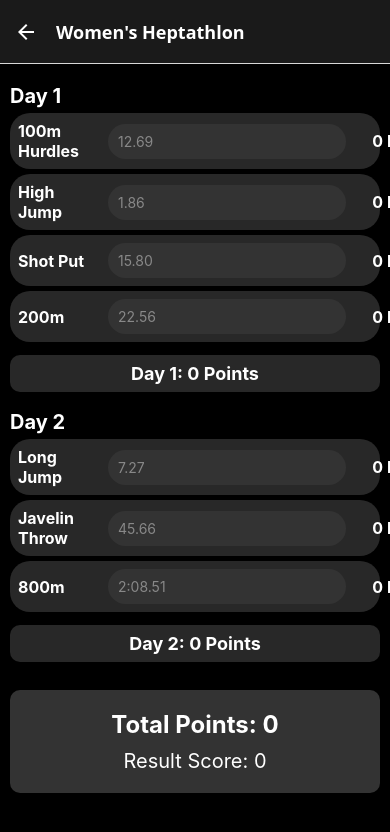
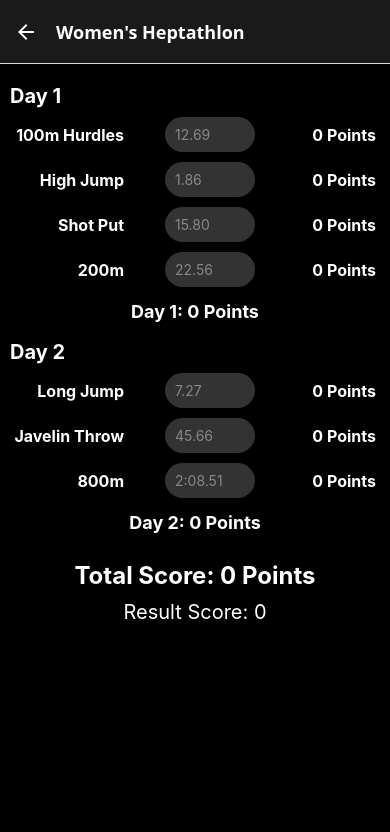
Before and after one commit to Luc824/CombinedEventsApp, a React Native app: screen /WomenHeptathlon in a window 390 px wide. Shown: the top 832 px of the page. Built offline with nearby package versions, Linux system fonts and the light colour scheme.

Commit message:
udpedate UI

```diff
--- a/screens/DecathlonScreen.js
+++ b/screens/DecathlonScreen.js
@@ -221,7 +221,9 @@ export default function DecathlonScreen() {
 
         {/* Total Score */}
         <View style={styles.totalContainer}>
-          <Text style={styles.totalText}>Total Points: {getTotalPoints()}</Text>
+          <Text style={styles.totalText}>
+            Total Score: {getTotalPoints()} Points
+          </Text>
           <Text style={styles.resultScoreText}>
             Result Score: {getResultScore()}
           </Text>
@@ -256,9 +258,9 @@ const styles = StyleSheet.create({
     marginBottom: 5,
   },
   eventContainer: {
-    marginBottom: 5,
+    marginBottom: 2,
     backgroundColor: "transparent",
-    padding: 8,
+    padding: 4,
     borderRadius: 20,
     flexDirection: "row",
     alignItems: "center",
@@ -291,12 +293,12 @@ const styles = StyleSheet.create({
     textAlign: "right",
   },
   dayTotalContainer: {
-    backgroundColor: "#282828",
-    paddingVertical: 8,
-    paddingHorizontal: 10,
+    backgroundColor: "transparent",
+    paddingVertical: 4,
+    paddingHorizontal: 5,
     borderRadius: 10,
-    marginTop: 8,
-    marginBottom: 8,
+    marginTop: 4,
+    marginBottom: 4,
     alignItems: "center",
   },
   dayTotalText: {
@@ -306,10 +308,10 @@ const styles = StyleSheet.create({
     textAlign: "center",
   },
   totalContainer: {
-    padding: 20,
-    backgroundColor: "#333",
-    marginTop: 20,
-    marginBottom: 20,
+    padding: 10,
+    backgroundColor: "transparent",
+    marginTop: 10,
+    marginBottom: 10,
     borderRadius: 10,
   },
   totalText: {
--- a/screens/HomeScreen.js
+++ b/screens/HomeScreen.js
@@ -1,47 +1,51 @@
 import React from "react";
-import { View, Text, StyleSheet, TouchableOpacity } from "react-native";
+import {
+  View,
+  Text,
+  StyleSheet,
+  TouchableOpacity,
+  StatusBar,
+  SafeAreaView,
+} from "react-native";
 
-const HomeScreen = ({ navigation }) => {
+const TRACK_COLOR = "#D35400";
+
+export default function HomeScreen({ navigation }) {
   return (
+    <SafeAreaView style={styles.safeArea}>
+      <StatusBar barStyle="light-content" backgroundColor="#000" />
       <View style={styles.container}>
-      <Text style={styles.title}>Combined Events Calculator</Text>
-
-      <View style={styles.section}>
-        <Text style={styles.sectionTitle}>Men:</Text>
+        <Text style={styles.title}>Combined Events{"\n"}Calculator</Text>
+        <Text style={styles.sectionTitle}>Men</Text>
         <View style={styles.buttonRow}>
           <TouchableOpacity
-            style={[styles.button, styles.rowButton]}
+            style={[styles.button, styles.pillButton]}
             onPress={() => navigation.navigate("Decathlon")}
           >
             <Text style={styles.buttonText}>Decathlon</Text>
           </TouchableOpacity>
           <TouchableOpacity
-            style={[styles.button, styles.rowButton]}
+            style={[styles.button, styles.pillButton]}
             onPress={() => navigation.navigate("MenHeptathlon")}
           >
             <Text style={styles.buttonText}>Heptathlon</Text>
           </TouchableOpacity>
         </View>
-      </View>
-
-      <View style={styles.section}>
-        <Text style={styles.sectionTitle}>Women:</Text>
+        <Text style={styles.sectionTitle}>Women</Text>
         <View style={styles.buttonRow}>
           <TouchableOpacity
-            style={[styles.button, styles.rowButton]}
+            style={[styles.button, styles.pillButton]}
             onPress={() => navigation.navigate("WomenHeptathlon")}
           >
             <Text style={styles.buttonText}>Heptathlon</Text>
           </TouchableOpacity>
           <TouchableOpacity
-            style={[styles.button, styles.rowButton]}
+            style={[styles.button, styles.pillButton]}
             onPress={() => navigation.navigate("WomenPentathlon")}
           >
             <Text style={styles.buttonText}>Pentathlon</Text>
           </TouchableOpacity>
         </View>
-      </View>
-
         <TouchableOpacity
           style={[styles.button, styles.rankingsButton]}
           onPress={() => navigation.navigate("Rankings")}
@@ -49,58 +53,70 @@ const HomeScreen = ({ navigation }) => {
           <Text style={styles.buttonText}>World Rankings Calculator</Text>
         </TouchableOpacity>
       </View>
+    </SafeAreaView>
   );
-};
+}
 
 const styles = StyleSheet.create({
+  safeArea: {
+    flex: 1,
+    backgroundColor: "#000",
+  },
   container: {
     flex: 1,
-    backgroundColor: "#1a1a1a",
+    backgroundColor: "#000",
     padding: 20,
   },
   title: {
-    fontSize: 32,
+    fontSize: 28,
     fontWeight: "bold",
     color: "#fff",
     textAlign: "center",
-    marginTop: 40,
-    marginBottom: 40,
-  },
-  section: {
+    marginTop: 20,
     marginBottom: 30,
+    lineHeight: 34,
   },
   sectionTitle: {
-    fontSize: 24,
+    fontSize: 20,
     color: "#fff",
-    marginBottom: 15,
+    fontWeight: "bold",
     textAlign: "center",
+    marginBottom: 10,
+    marginTop: 10,
   },
   buttonRow: {
     flexDirection: "row",
     justifyContent: "space-between",
-    gap: 15,
+    marginBottom: 20,
+    gap: 20,
   },
   button: {
-    backgroundColor: "#333",
-    padding: 20,
-    borderRadius: 10,
-    marginBottom: 15,
+    backgroundColor: TRACK_COLOR,
+    borderColor: "#fff",
+    borderWidth: 0,
     alignItems: "center",
+    justifyContent: "center",
+    marginBottom: 0,
   },
-  rowButton: {
+  pillButton: {
+    borderRadius: 30,
+    paddingVertical: 12,
+    paddingHorizontal: 30,
     flex: 1,
   },
   buttonText: {
     color: "#fff",
-    fontSize: 18,
+    fontSize: 16,
     fontWeight: "bold",
     textAlign: "center",
   },
   rankingsButton: {
-    backgroundColor: "#444",
-    marginTop: 10,
-    marginBottom: 10,
+    borderRadius: 30,
+    backgroundColor: TRACK_COLOR,
+    marginTop: 20,
+    paddingVertical: 14,
+    paddingHorizontal: 20,
+    width: "100%",
+    alignSelf: "center",
   },
 });
-
-export default HomeScreen;
--- a/screens/MenHeptathlonScreen.js
+++ b/screens/MenHeptathlonScreen.js
@@ -207,7 +207,9 @@ export default function MenHeptathlonScreen() {
 
         {/* Total Score */}
         <View style={styles.totalContainer}>
-          <Text style={styles.totalText}>Total Points: {getTotalPoints()}</Text>
+          <Text style={styles.totalText}>
+            Total Score: {getTotalPoints()} Points
+          </Text>
           <Text style={styles.resultScoreText}>
             Result Score: {getResultScore()}
           </Text>
@@ -242,9 +244,9 @@ const styles = StyleSheet.create({
     marginBottom: 5,
   },
   eventContainer: {
-    marginBottom: 5,
-    backgroundColor: "#282828",
-    padding: 8,
+    marginBottom: 2, // Reduced margin
+    backgroundColor: "transparent",
+    padding: 4, // Reduced padding
     borderRadius: 20,
     flexDirection: "row",
     alignItems: "center",
@@ -255,11 +257,12 @@ const styles = StyleSheet.create({
     fontWeight: "bold",
     marginRight: 10,
     color: "#fff",
-    minWidth: 80,
+    width: 110, // Fixed width for alignment
+    textAlign: "right",
   },
   inputContainer: {},
   input: {
-    flex: 1,
+    width: 90, // Fixed width for uniformity
     height: 35,
     borderWidth: 0,
     borderRadius: 20,
@@ -276,12 +279,12 @@ const styles = StyleSheet.create({
     textAlign: "right",
   },
   dayTotalContainer: {
-    backgroundColor: "#282828",
-    paddingVertical: 8,
-    paddingHorizontal: 10,
+    backgroundColor: "transparent",
+    paddingVertical: 4, // Reduced padding
+    paddingHorizontal: 5,
     borderRadius: 10,
-    marginTop: 8,
-    marginBottom: 8,
+    marginTop: 4, // Reduced margin
+    marginBottom: 4, // Reduced margin
     alignItems: "center",
   },
   dayTotalText: {
@@ -291,10 +294,10 @@ const styles = StyleSheet.create({
     textAlign: "center",
   },
   totalContainer: {
-    padding: 20,
-    backgroundColor: "#333",
-    marginTop: 20,
-    marginBottom: 20,
+    padding: 10, // Reduced padding
+    backgroundColor: "transparent",
+    marginTop: 10, // Reduced margin
+    marginBottom: 10, // Reduced margin
     borderRadius: 10,
   },
   totalText: {
--- a/screens/RankingsScreen.js
+++ b/screens/RankingsScreen.js
@@ -1,5 +1,14 @@
 import React from "react";
-import { View, Text, StyleSheet, TouchableOpacity } from "react-native";
+import {
+  View,
+  Text,
+  StyleSheet,
+  TouchableOpacity,
+  SafeAreaView,
+  StatusBar,
+} from "react-native";
+
+const TRACK_COLOR = "#D35400";
 
 export default function RankingsScreen({ navigation }) {
   const events = [
@@ -10,11 +19,10 @@ export default function RankingsScreen({ navigation }) {
   ];
 
   return (
+    <SafeAreaView style={styles.safeArea}>
+      <StatusBar barStyle="light-content" backgroundColor="#000" />
       <View style={styles.container}>
-      <Text style={styles.title}>World Rankings Calculator</Text>
-      <Text style={styles.subtitle}>
-        Select an event to calculate your result score:
-      </Text>
+        <Text style={styles.title}>World Rankings{"\n"}Calculator</Text>
         {events.map((event, index) => (
           <TouchableOpacity
             key={index}
@@ -25,14 +33,20 @@ export default function RankingsScreen({ navigation }) {
           </TouchableOpacity>
         ))}
       </View>
+    </SafeAreaView>
   );
 }
 
 const styles = StyleSheet.create({
+  safeArea: {
+    flex: 1,
+    backgroundColor: "#000",
+  },
   container: {
     flex: 1,
-    backgroundColor: "#1a1a1a",
+    backgroundColor: "#000",
     padding: 20,
+    alignItems: "center",
   },
   title: {
     fontSize: 28,
@@ -40,23 +54,24 @@ const styles = StyleSheet.create({
     color: "#fff",
     textAlign: "center",
     marginTop: 20,
-    marginBottom: 10,
-  },
-  subtitle: {
-    fontSize: 16,
-    color: "#fff",
-    textAlign: "center",
     marginBottom: 30,
+    lineHeight: 34,
   },
   button: {
-    backgroundColor: "#333",
-    padding: 20,
-    borderRadius: 10,
-    marginBottom: 15,
+    backgroundColor: TRACK_COLOR,
+    borderRadius: 30,
+    paddingVertical: 14,
+    paddingHorizontal: 30,
+    width: "100%",
+    alignSelf: "center",
+    marginBottom: 20,
+    alignItems: "center",
+    justifyContent: "center",
   },
   buttonText: {
     color: "#fff",
-    fontSize: 18,
+    fontSize: 16,
+    fontWeight: "bold",
     textAlign: "center",
   },
 });
--- a/screens/WomenHeptathlonScreen.js
+++ b/screens/WomenHeptathlonScreen.js
@@ -207,7 +207,9 @@ export default function WomenHeptathlonScreen() {
 
         {/* Total Score */}
         <View style={styles.totalContainer}>
-          <Text style={styles.totalText}>Total Points: {getTotalPoints()}</Text>
+          <Text style={styles.totalText}>
+            Total Score: {getTotalPoints()} Points
+          </Text>
           <Text style={styles.resultScoreText}>
             Result Score: {getResultScore()}
           </Text>
@@ -242,9 +244,9 @@ const styles = StyleSheet.create({
     marginBottom: 5,
   },
   eventContainer: {
-    marginBottom: 5,
-    backgroundColor: "#282828",
-    padding: 8,
+    marginBottom: 2, // Reduced margin
+    backgroundColor: "transparent",
+    padding: 4, // Reduced padding
     borderRadius: 20,
     flexDirection: "row",
     alignItems: "center",
@@ -255,11 +257,12 @@ const styles = StyleSheet.create({
     fontWeight: "bold",
     marginRight: 10,
     color: "#fff",
-    minWidth: 80,
+    width: 110, // Fixed width for alignment
+    textAlign: "right",
   },
   inputContainer: {},
   input: {
-    flex: 1,
+    width: 90, // Fixed width for uniformity
     height: 35,
     borderWidth: 0,
     borderRadius: 20,
@@ -276,12 +279,12 @@ const styles = StyleSheet.create({
     textAlign: "right",
   },
   dayTotalContainer: {
-    backgroundColor: "#282828",
-    paddingVertical: 8,
-    paddingHorizontal: 10,
+    backgroundColor: "transparent",
+    paddingVertical: 4, // Reduced padding
+    paddingHorizontal: 5,
     borderRadius: 10,
-    marginTop: 8,
-    marginBottom: 8,
+    marginTop: 4, // Reduced margin
+    marginBottom: 4, // Reduced margin
     alignItems: "center",
   },
   dayTotalText: {
@@ -291,10 +294,10 @@ const styles = StyleSheet.create({
     textAlign: "center",
   },
   totalContainer: {
-    padding: 20,
-    backgroundColor: "#333",
-    marginTop: 20,
-    marginBottom: 20,
+    padding: 10, // Reduced padding
+    backgroundColor: "transparent",
+    marginTop: 10, // Reduced margin
+    marginBottom: 10, // Reduced margin
     borderRadius: 10,
   },
   totalText: {
--- a/screens/WomenPentathlonScreen.js
+++ b/screens/WomenPentathlonScreen.js
@@ -175,7 +175,9 @@ export default function WomenPentathlonScreen() {
 
         {/* Total Score */}
         <View style={styles.totalContainer}>
-          <Text style={styles.totalText}>Total Points: {getTotalPoints()}</Text>
+          <Text style={styles.totalText}>
+            Total Score: {getTotalPoints()} Points
+          </Text>
           <Text style={styles.resultScoreText}>
             Result Score: {getResultScore()}
           </Text>
@@ -204,9 +206,9 @@ const styles = StyleSheet.create({
   },
   dayTitle: {},
   eventContainer: {
-    marginBottom: 5,
-    backgroundColor: "#282828",
-    padding: 8,
+    marginBottom: 2, // Reduced margin
+    backgroundColor: "transparent",
+    padding: 4, // Reduced padding
     borderRadius: 20,
     flexDirection: "row",
     alignItems: "center",
@@ -217,11 +219,12 @@ const styles = StyleSheet.create({
     fontWeight: "bold",
     marginRight: 10,
     color: "#fff",
-    minWidth: 80,
+    width: 110, // Fixed width for alignment
+    textAlign: "right",
   },
   inputContainer: {},
   input: {
-    flex: 1,
+    width: 90, // Fixed width for uniformity
     height: 35,
     borderWidth: 0,
     borderRadius: 20,
@@ -238,10 +241,10 @@ const styles = StyleSheet.create({
     textAlign: "right",
   },
   totalContainer: {
-    padding: 20,
-    backgroundColor: "#333",
-    marginTop: 20,
-    marginBottom: 20,
+    padding: 10, // Reduced padding
+    backgroundColor: "transparent",
+    marginTop: 10, // Reduced margin
+    marginBottom: 10, // Reduced margin
     borderRadius: 10,
   },
   totalText: {
```
Lines whose indentation alone changed are shown as unchanged.
